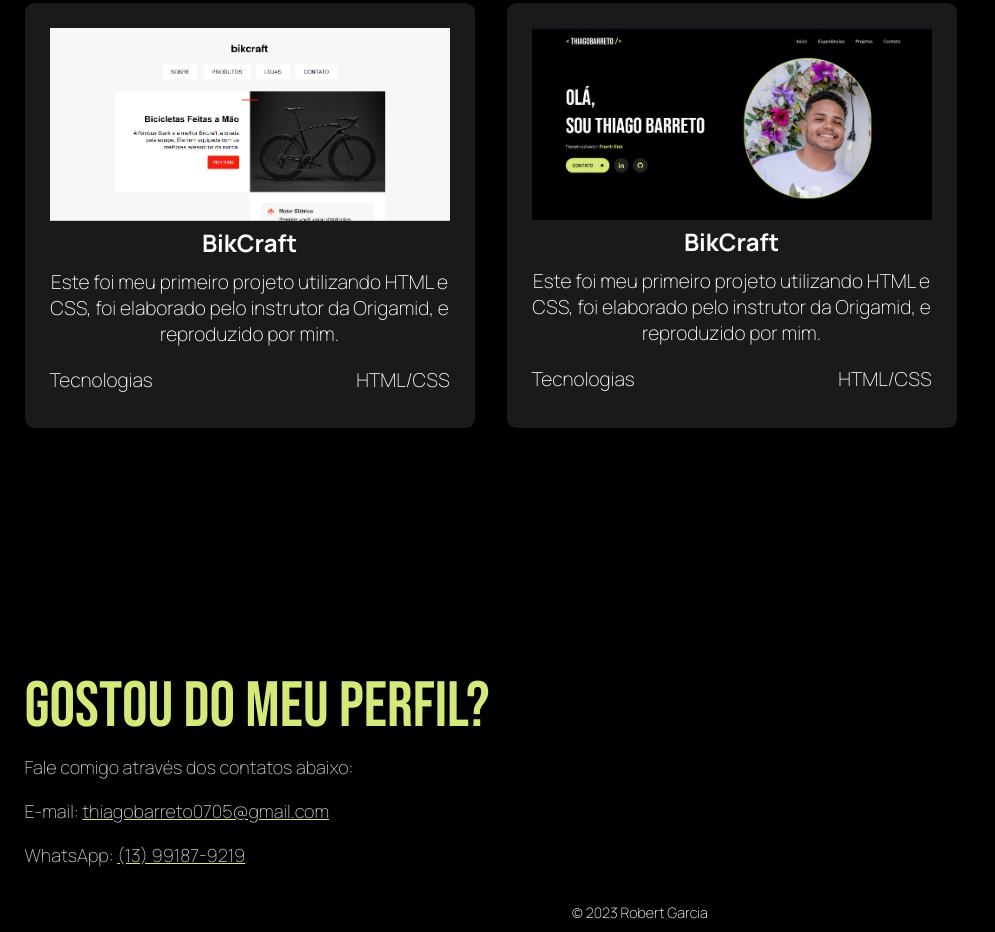
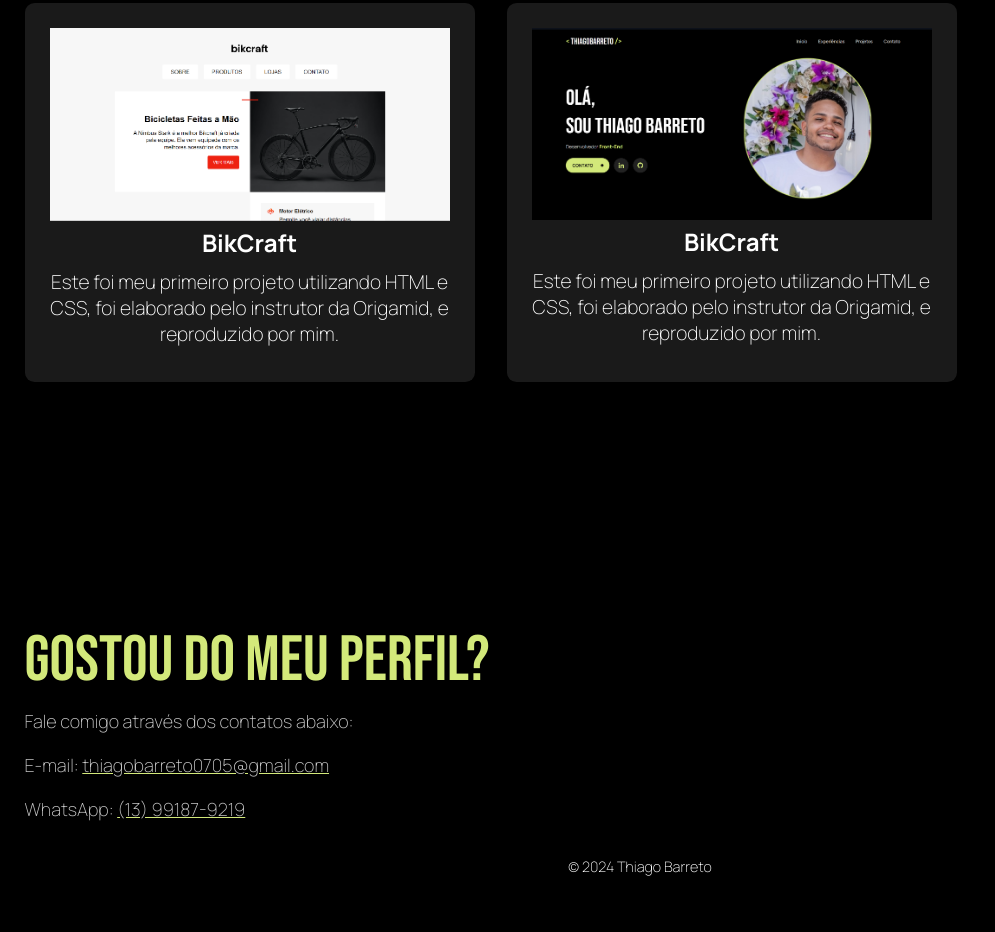
Before and after one commit to othbarreto/portfolio, a plain HTML site: page index.html in a window 1280 px wide. Shown: the part 1459-2391 px from the top of the page, without its empty margins (0-995 px from the left). After the commit the page ends 2345 px from the top, so only its background shows below. Drawn offline with Linux system fonts and the light colour scheme.

```diff
--- a/index.html
+++ b/index.html
@@ -87,10 +87,6 @@
             <h2>BikCraft</h2>
             <p>Este foi meu primeiro projeto utilizando HTML e CSS, foi elaborado pelo instrutor da Origamid, e reproduzido por mim.</p>
           </article>
-          <article class="tecnologias">
-            <p>Tecnologias</p>
-            <p>HTML/CSS</p>
-          </article>
         </article>
         <article class="projeto">
           <aside>
@@ -100,12 +96,9 @@
             <h2>BikCraft</h2>
             <p>Este foi meu primeiro projeto utilizando HTML e CSS, foi elaborado pelo instrutor da Origamid, e reproduzido por mim.</p>
           </article>
-          <article class="tecnologias">
-            <p>Tecnologias</p>
-            <p>HTML/CSS</p>
-          </article>
         </article>
       </article>
+    </article>
     </article>
 
     <article class="contato" id="contato">
@@ -119,7 +112,7 @@
 
   </main>
   <footer>
-    <p>© 2023 Robert Garcia</p>
+    <p>© 2024 Thiago Barreto</p>
   </footer>
 
 </body>
--- a/style.css
+++ b/style.css
@@ -185,11 +185,6 @@
   font-size: 1.2rem;
 }
 
-.tecnologias {
-  display: flex;
-  justify-content: space-between;
-}
-
 .contato {
   margin-top: 10rem;
 }
```
Also changed, not shown: img/icones/css3-original.svg (added), img/icones/html5-original.svg (added).
